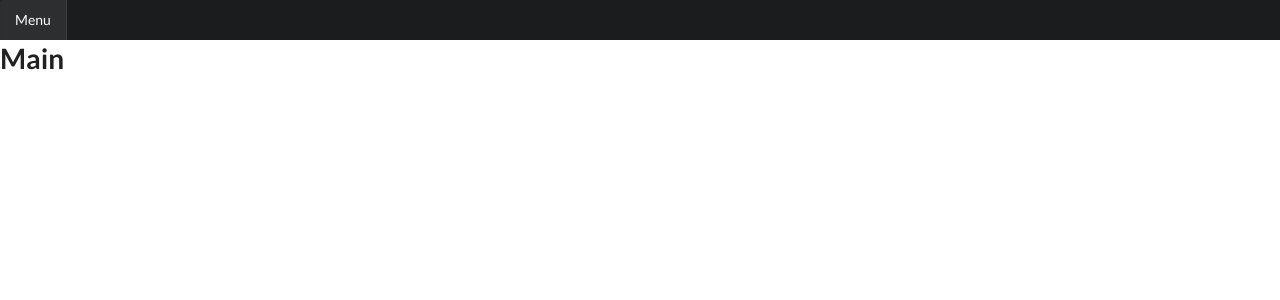
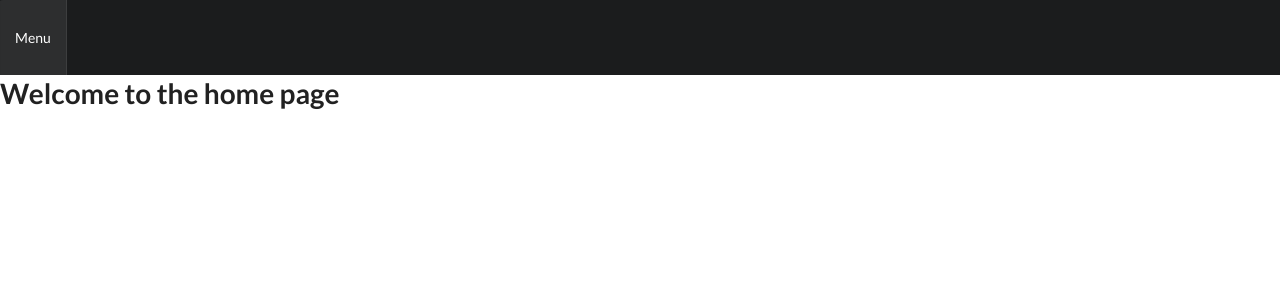
Before and after one commit to spencer-lott/personal-profile, a React (Create React App) app in the folder PersonalProfile/client/personalprofile/: page / in a window 1280 px wide. Shown: the top 300 px of the page. Built offline with nearby package versions, Linux system fonts and the light colour scheme; a web font is replaced by a local one.

Commit message:
format changes

```diff
--- a/PersonalProfile/client/personalprofile/public/index.html
+++ b/PersonalProfile/client/personalprofile/public/index.html
@@ -10,12 +10,12 @@
       content="Web site created using create-react-app"
     />
     <link rel="stylesheet" href="https://rsms.me/inter/inter.css">
-    <link rel="apple-touch-icon" href="%PUBLIC_URL%/logo192.png" />
+    <!-- <link rel="apple-touch-icon" href="%PUBLIC_URL%/logo192.png" /> -->
     <!--
       manifest.json provides metadata used when your web app is installed on a
       user's mobile device or desktop. See https://developers.google.com/web/fundamentals/web-app-manifest/
     -->
-    <link rel="manifest" href="%PUBLIC_URL%/manifest.json" />
+    <!-- <link rel="manifest" href="%PUBLIC_URL%/manifest.json" /> -->
     <!--
       Notice the use of %PUBLIC_URL% in the tags above.
       It will be replaced with the URL of the `public` folder during the build.
--- a/PersonalProfile/client/personalprofile/src/App.js
+++ b/PersonalProfile/client/personalprofile/src/App.js
@@ -2,19 +2,17 @@ import { useState } from 'react';
 import './App.css';
 
 import Header from './components/header/Header';
-import Main from './components/main/Main';
 import Sidebar from './components/sidebar/Sidebar';
 import Home from './components/home/Home';
 
 import cx from 'classnames'
-
 
 function App() {
   const [toggle, setToggle] = useState(false)
 
   const classes = cx(
     'pusher',
-    'bototm',
+    'bottom',
     {'dimmed' : toggle}
   )
 
@@ -24,13 +22,12 @@ function App() {
 
   return (
     <div className="App">
-      {/* <Home /> */}
       <Header onToggleMenu={toggleMenu} />
 
       <div className='ui attached pushable' style={{height: '100vh'}}>
         <Sidebar toggleMenu={toggle} />
           <div className={classes}>
-            <Main />
+            <Home />
           </div>
       </div>
 </div>
--- a/PersonalProfile/client/personalprofile/src/components/header/Header.js
+++ b/PersonalProfile/client/personalprofile/src/components/header/Header.js
@@ -1,10 +1,10 @@
 import React from 'react'
 
-export default function Header(props) {
+export default function Header({onToggleMenu}) {
 
   return (
-    <div className='ui top inverted attached menu'>
-        <span className='item link grey' onClick={props.onToggleMenu}>Menu</span>
+    <div className='ui top inverted attached menu' style={{height: "75px"}}>
+        <span className='item link grey' onClick={onToggleMenu}>Menu</span>
     </div>
   )
 }
--- a/PersonalProfile/client/personalprofile/src/components/home/Home.js
+++ b/PersonalProfile/client/personalprofile/src/components/home/Home.js
@@ -1,10 +1,9 @@
 import "./home.css"
-import SidebarExampleVisible from '../sidebar/Sidebar'
 
 export default function Home() {
   return (
     <div className='home'>
-      <SidebarExampleVisible />
+      <h1>Welcome to the home page</h1>
     </div>
   )
 }
--- a/PersonalProfile/client/personalprofile/src/components/main/Main.js
+++ /dev/null
@@ -1,9 +0,0 @@
-import React from 'react'
-
-export default function Main() {
-  return (
-    <div>
-        <h1>Main</h1>
-    </div>
-  )
-}
--- a/PersonalProfile/client/personalprofile/src/components/sidebar/Sidebar.js
+++ b/PersonalProfile/client/personalprofile/src/components/sidebar/Sidebar.js
@@ -1,9 +1,9 @@
 import cn from 'classnames'
 
-export default function Sidebar(props) {
+export default function Sidebar({toggleMenu}) {
 
 const classes = cn(
-  'ui', 'sidebar', 'overlay', 'left', 'inverted', 'menu', 'animating', {'visible' : props.toggleMenu}
+  'ui', 'sidebar', 'overlay', 'left', 'inverted', 'menu', 'animating', {'visible' : toggleMenu}
 )
 
   return (
@@ -20,77 +20,3 @@ const classes = cn(
     </div>
   )
 }
-
-
-
-
-// import "./sidebar.css"
-// import { Header, Icon, Image, Menu, Segment, Sidebar } from 'semantic-ui-react'
-
-// const SidebarExampleVisible = () => (
-// <div className='sidebar-container'>
-
-//   <Sidebar.Pushable as={Segment}>
-//     <Sidebar
-//       as={Menu}
-//       animation='overlay'
-//       icon='labeled'
-//       inverted
-//       vertical
-//       visible
-//       width='thin'
-
-//     >
-//       <Menu.Item as='a'>
-//         <Icon name='home' />
-//         Home
-//       </Menu.Item>
-//       <Menu.Item as='a'>
-//         <Icon name='gamepad' />
-//         Games
-//       </Menu.Item>
-//       <Menu.Item as='a'>
-//         <Icon name='camera' />
-//         Channels
-//       </Menu.Item>
-//     </Sidebar>
-
-//     <Sidebar.Pusher>
-//       <Segment basic>
-//         <Header as='h3'>Application Content</Header>
-//         <Image src='/images/wireframe/paragraph.png' />
-//         <ul>yo</ul>
-//         <ul>yo</ul>
-//         <ul>yo</ul>
-//         <ul>yo</ul>
-//         <ul>yo</ul>
-//         <ul>yo</ul>
-//         <ul>yo</ul>
-//         <ul>yo</ul>
-//         <ul>yo</ul>
-//         <ul>yo</ul>
-//         <ul>yo</ul>
-//         <ul>yo</ul>
-//         <ul>yo</ul>
-//         <ul>yo</ul>
-//         <ul>yo</ul>
-//         <ul>yo</ul>
-//         <ul>yo</ul>
-//         <ul>yo</ul>
-//         <ul>yo</ul>
-//         <ul>yo</ul>
-//         <ul>yo</ul>
-//         <ul>yo</ul>
-//         <ul>yo</ul>
-//         <ul>yo</ul>
-//         <ul>yo</ul>
-//         <ul>yo</ul>
-
-//       </Segment>
-//     </Sidebar.Pusher>
-//   </Sidebar.Pushable>
-//   </div>
-
-// )
-
-// export default SidebarExampleVisible
```
